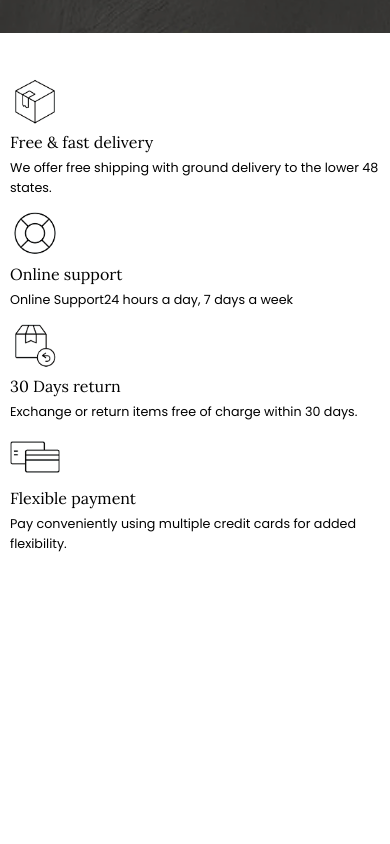
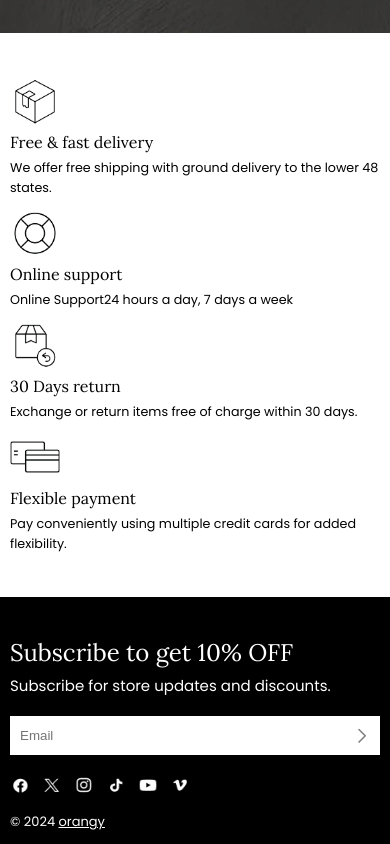
Before and after one commit to dangno1/orangy, a website: page index.html in a window 390 px wide. Shown: the part 5541-6385 px from the top of the page. Before the commit the page ends 6138 px from the top, so only its background shows below. Drawn offline with nearby package versions, Linux system fonts and the light colour scheme.

Commit message:
Orangy-responsive-footer: Responsive footer

```diff
--- a/index.html
+++ b/index.html
@@ -484,7 +484,7 @@
         </div>
     </section> -->
 
-    <!-- <footer>
+    <footer>
         <div class="footer">
             <h2 class="footer__title">Subscribe to get 10% OFF</h2>
             <div class="footer__subtitle">Subscribe for store updates and discounts.</div>
@@ -502,7 +502,7 @@
             </div>
             <p class="footer__copyright">© 2024 <a href="#">orangy</a></p>
         </div>
-    </footer> -->
+    </footer>
     <script src="./src/script.js"></script>
     <!-- Link JS Slider -->
     <script src="https://cdn.jsdelivr.net/npm/swiper@11/swiper-bundle.min.js"></script>
--- a/src/scss/footer.scss
+++ b/src/scss/footer.scss
@@ -71,3 +71,30 @@
         }
     }
 }
+
+@media (max-width: 640px) {
+    .footer {
+        &__form {
+            width: 50%;
+        }
+    }
+}
+
+@media (max-width: 500px) {
+    .footer {
+        align-items: flex-start;
+        padding: 3.5rem 1rem 1rem 1rem;
+
+        &__form {
+            width: 100%;
+        }
+
+        &__title {
+            font-size: 2.4rem;
+        }
+
+        &__subtitle {
+            font-size: 1.5rem;
+        }
+    }
+}
```
Also changed, not shown: src/styles.css, 1 other file.
